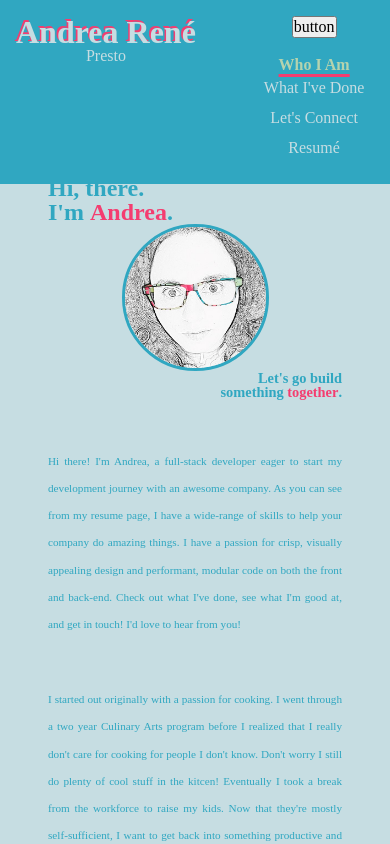
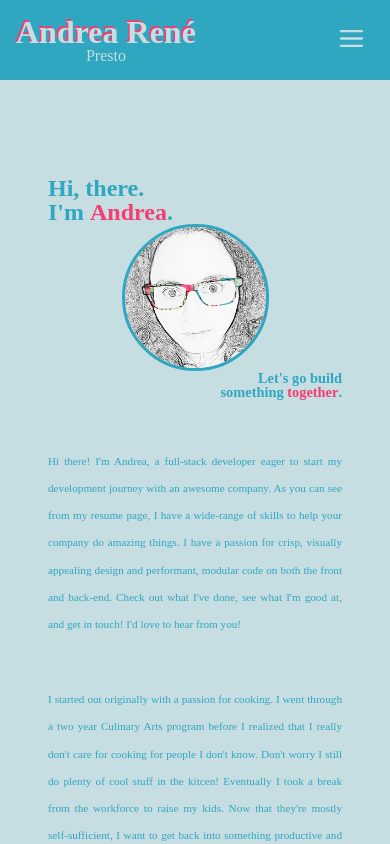
Before and after one commit to AndreaRene/AndreaRene, a React (Create React App) app: page / in a window 390 px wide. Shown: the top 844 px of the page. Built offline with nearby package versions, Linux system fonts and the light colour scheme.

Commit message:
work on mobile nav menu

```diff
--- a/src/components/Header.css
+++ b/src/components/Header.css
@@ -23,10 +23,6 @@
     text-align: center;
 }
 
-button{
-    display: none;
-}
-
 .navLink {
     display: inline-block;
     padding: .8rem .5rem;
@@ -45,6 +41,10 @@ button{
     text-decoration-thickness: .2rem;
     text-decoration-color: var(--pink);
     color: var(--green);
+}
+
+.mobileMenu{
+    display: none;
 }
 
 .active {
@@ -71,27 +71,38 @@ button{
 }
 
 @media (max-width: 768px) {
-    button{
-        display: inline-block;
-    }
-    #topNav {
-        /* flex-direction: column; */
-        /* align-items: center; */
-    }
 
-    #topNav ul {
-        margin: 1em auto .5em;
-        text-align: center;
-    }
+   .navOptions {
+    display: flex;
+    width: 100%;
+    height: 350px;
+    position: absolute;
+    top: 80px;
+    left: -100%;
+    opacity: 0;
+    transition: all 0.5s ease;
+    flex-direction: column;
+    list-style-type: none;
+    grid-gap: 0px;
+  }
 
-    .navLink {
-        display: block;
-        padding: .2em .5em;
-    }
+  .navOptions.isActive {
+    left: 0;
+    opacity: 1;
+    transition: all 0.5s ease;
+    z-index: 1;
+    align-content: center;
+    padding-left: 0px;
+  }
 
-    .navClick {
-        font-size: 1rem;
-    }
+  .menuIcon {
+    width: 45px;
+    height: 45px;
+  }
+
+  .mobileMenu {
+    display: block;
+  }
 }
 
 @media (min-width: 560px) and (max-width: 768px) {}
--- a/src/components/Header.js
+++ b/src/components/Header.js
@@ -1,5 +1,8 @@
 import './Header.css';
 import { useState } from 'react';
+import { ReactComponent as CloseMenu} from "../assets/closeBtn.svg"
+import { ReactComponent as OpenMenu} from "../assets/menuBtn.svg"
+
 //TODO: create slide out menu
 const Header = (props) => {
     const [activePage, setActivePage] = useState('about')
@@ -9,25 +12,32 @@ const Header = (props) => {
         props.setContent(id)
         setActivePage(id);
     }
+
+    const [click, setClick] = useState(false);
+    const handleClick = () => setClick(!click);
+    const closeMobileMenu = () => setClick(false);
+
     return (
-        <header>
+        <header id="pageHeader">
             <nav id="topNav">
                 <div id="nameLogo">
                     <p>Andrea René</p>
                     <p>Presto</p>
                 </div>
                 <section>
-                <button>button</button>
-                <ul id='menu'>
-                    <li className="navLink"><a href="#about" className={`navClick ${activePage === 'about' ? 'active' : ''}`} id="about" onClick={clickHandler}>Who I Am</a></li>
+                    <ul id='menu' className={click ? "navOptions isActive" : "navOptions"}>
+                        <li className="navLink" onClick={closeMobileMenu}><a href="#about" className={`navClick ${activePage === 'about' ? 'active' : ''}`} id="about" onClick={clickHandler}>Who I Am</a></li>
 
-                    <li className="navLink"><a href="#portfolio" className={`navClick ${activePage === 'portfolio' ? 'active' : ''}`} id="portfolio" onClick={clickHandler}>What I've Done</a></li>
+                        <li className="navLink" onClick={closeMobileMenu}><a href="#portfolio" className={`navClick ${activePage === 'portfolio' ? 'active' : ''}`} id="portfolio" onClick={clickHandler}>What I've Done</a></li>
 
-                    <li className="navLink"><a href="#contact" className={`navClick ${activePage === 'contact' ? 'active' : ''}`} id="contact" onClick={clickHandler}>Let's Connect</a></li>
+                        <li className="navLink" onClick={closeMobileMenu}><a href="#contact" className={`navClick ${activePage === 'contact' ? 'active' : ''}`} id="contact" onClick={clickHandler}>Let's Connect</a></li>
 
-                    <li className="navLink"><a href="#resume" className={`navClick ${activePage === 'resume' ? 'active' : ''}`} id="resume" onClick={clickHandler}>Resumé</a></li>
+                        <li className="navLink"onClick={closeMobileMenu}><a href="#resume" className={`navClick ${activePage === 'resume' ? 'active' : ''}`} id="resume" onClick={clickHandler}>Resumé</a></li>
                     </ul>
-                    </section>
+                    <div className="mobileMenu" onClick={handleClick}>
+                        {click ? (<CloseMenu className="menuIcon" />) : (<OpenMenu className="menuIcon" />)}
+                    </div>
+                </section>
             </nav>
         </header>
     )
```
